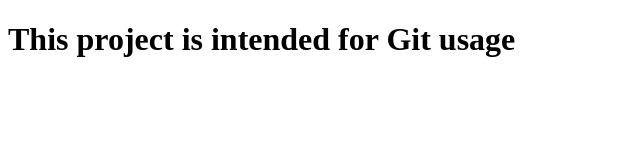
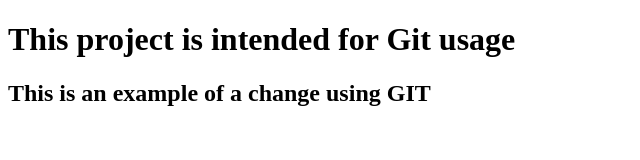
Before and after one commit to lavil014/app.project, a plain HTML site: page index.html in a window 1280 px wide. Shown: the whole page, without its empty margins (0-640 px from the left). Drawn offline with Linux system fonts and the light colour scheme.

Commit message:
New header added as an exmaple

```diff
--- a/index.html
+++ b/index.html
@@ -7,5 +7,6 @@
 </head>
 <body>
     <h1>This project is intended for Git usage</h1>
+    <h2>This is an example of a change using GIT</h2>
 </body>
 </html>
```
